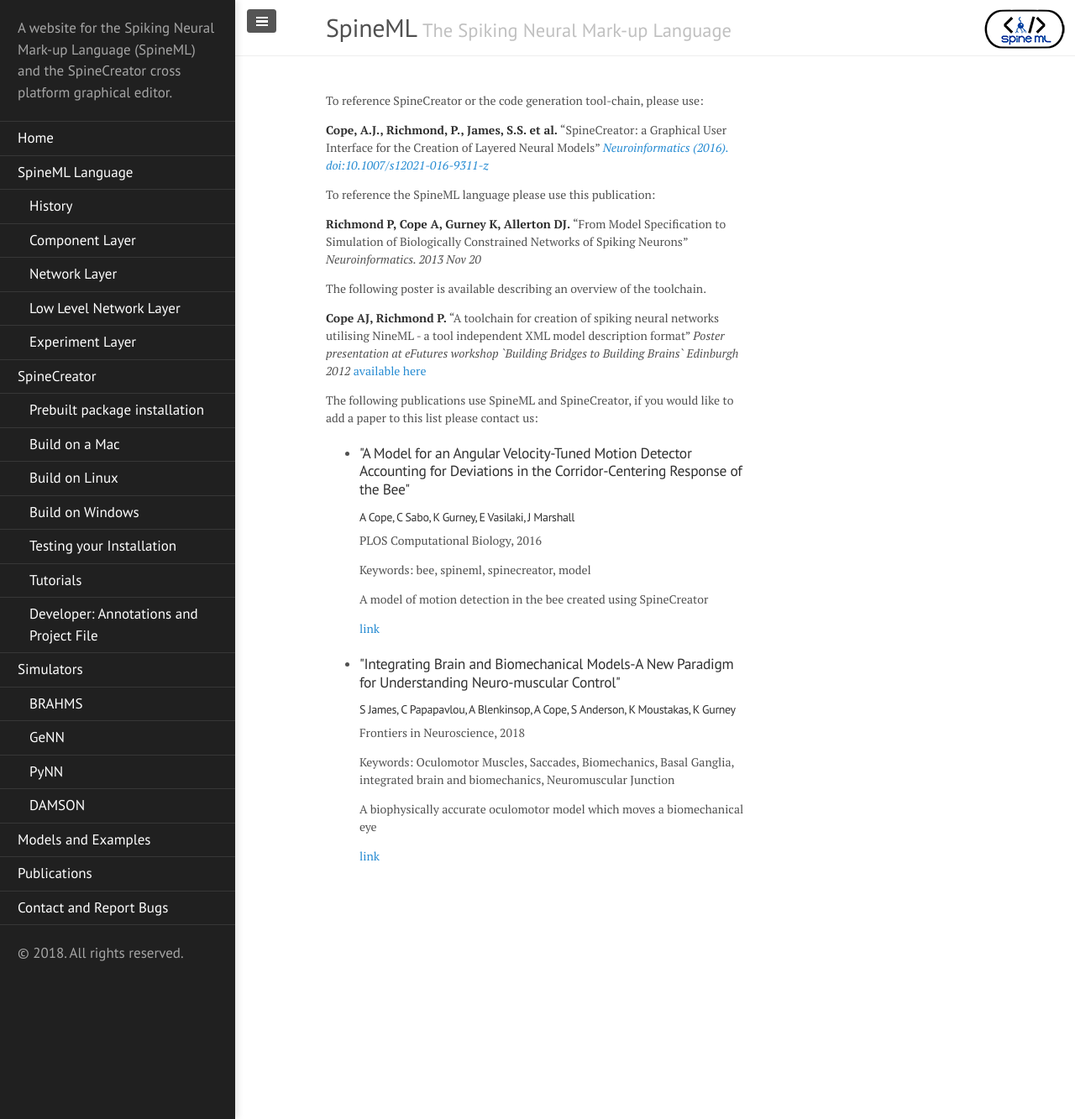
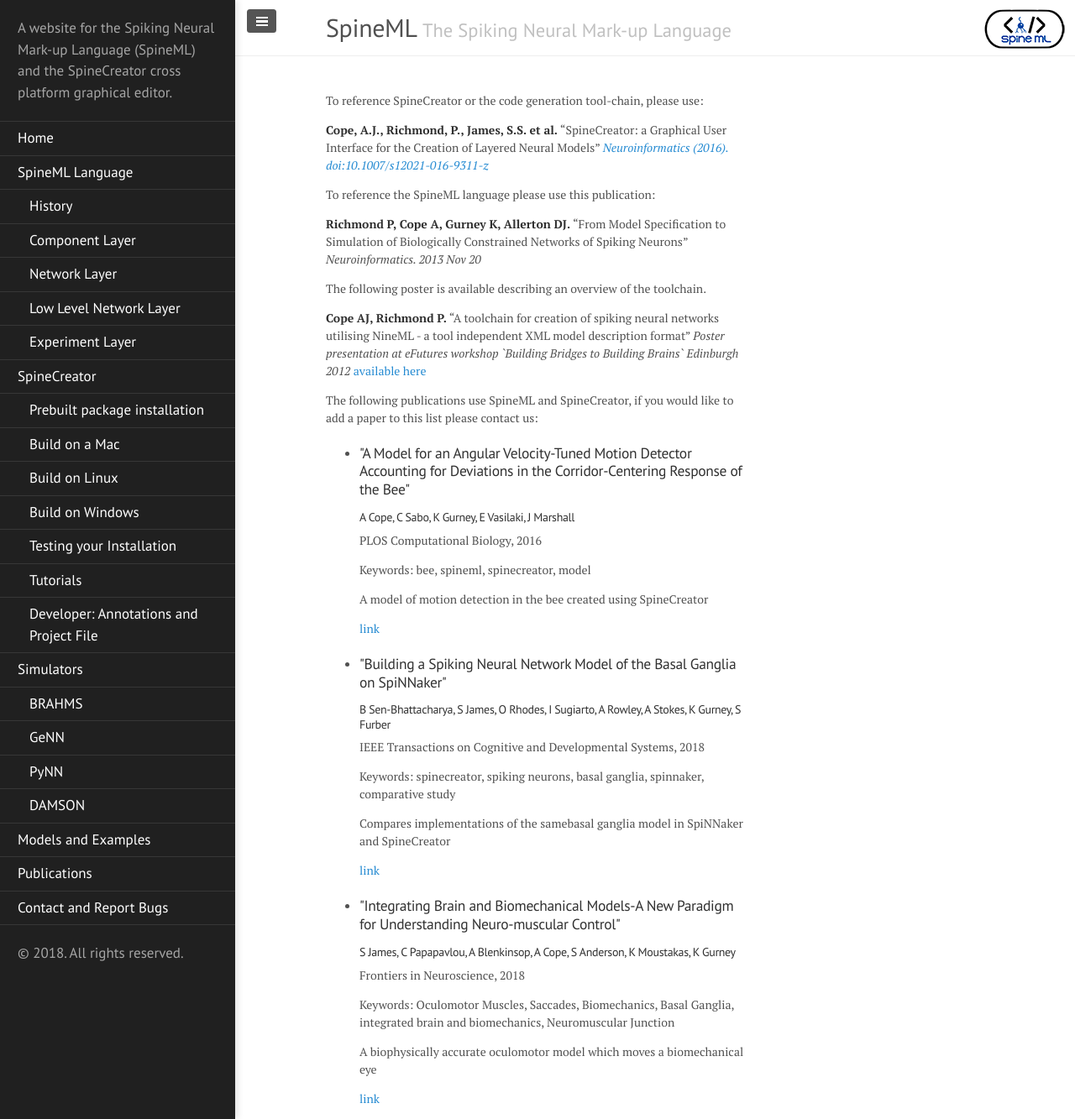
Before and after one commit to SpineML/spineml.github.io, a Jekyll site: the page built from publications/index.md, in a window 1280 px wide and 1333 px high. Shown: the whole window at 84% size. Built offline with Jekyll 4.4.1, drawn with Linux system fonts in a browser that asks for light colours; nearby versions of some CDN libraries; library files that are not in the unit come from our copies.

Commit message:
Adds Basab's SpiNNaker BG paper, which features SpineCreator

```diff
--- a/_data/papers.yml
+++ b/_data/papers.yml
@@ -6,6 +6,38 @@
   url: "http://journals.plos.org/ploscompbiol/article?id=10.1371/journal.pcbi.1004887"
   keywords: "bee, spineml, spinecreator, model"
   bib:
+
+- title: "Building a Spiking Neural Network Model of the Basal Ganglia
+  on SpiNNaker"
+  author-list: "B Sen-Bhattacharya, S James, O Rhodes, I Sugiarto,
+  A Rowley, A Stokes, K Gurney, S Furber"
+  publication: "IEEE Transactions on Cognitive and Developmental
+  Systems, 2018"
+  description: "Compares implementations of the samebasal ganglia model in
+  SpiNNaker and SpineCreator"
+  abstract: "We present a biologically-inspired and scalable model of
+  the Basal Ganglia (BG) simulated on the SpiNNaker machine, a
+  biologically-inspired low-power hardware platform allowing parallel,
+  asynchronous computing. Our BG model consists of six cell
+  populations, where the neuro-computational unit is a
+  conductance-based Izhikevich spiking neuron; the number of neurons
+  in each population is proportional to that reported in anatomical
+  literature. This model is treated as a single-channel of
+  action-selection in the BG, and is scaled-up to three channels with
+  lateral cross-channel connections. When tested with two competing
+  inputs, this three-channel model demonstrates action-selection
+  behaviour. The SpiNNaker-based model is mapped exactly on to SpineML
+  running on a conventional computer; both model responses show
+  functional and qualitative similarity, thus validating the usability
+  of SpiNNaker for simulating biologically-plausible
+  networks. Furthermore, the SpiNNaker-based model simulates in real
+  time for time-steps > 1 ms; power dissipated during model execution
+  is approx 1.8 W."
+  url: "https://ieeexplore.ieee.org/document/8309360/"
+  keywords: "spinecreator, spiking neurons, basal ganglia, spinnaker,
+  comparative study"
+  bib:
+
 
 - title: "Integrating Brain and Biomechanical Models-A New Paradigm
   for Understanding Neuro-muscular Control"
```
